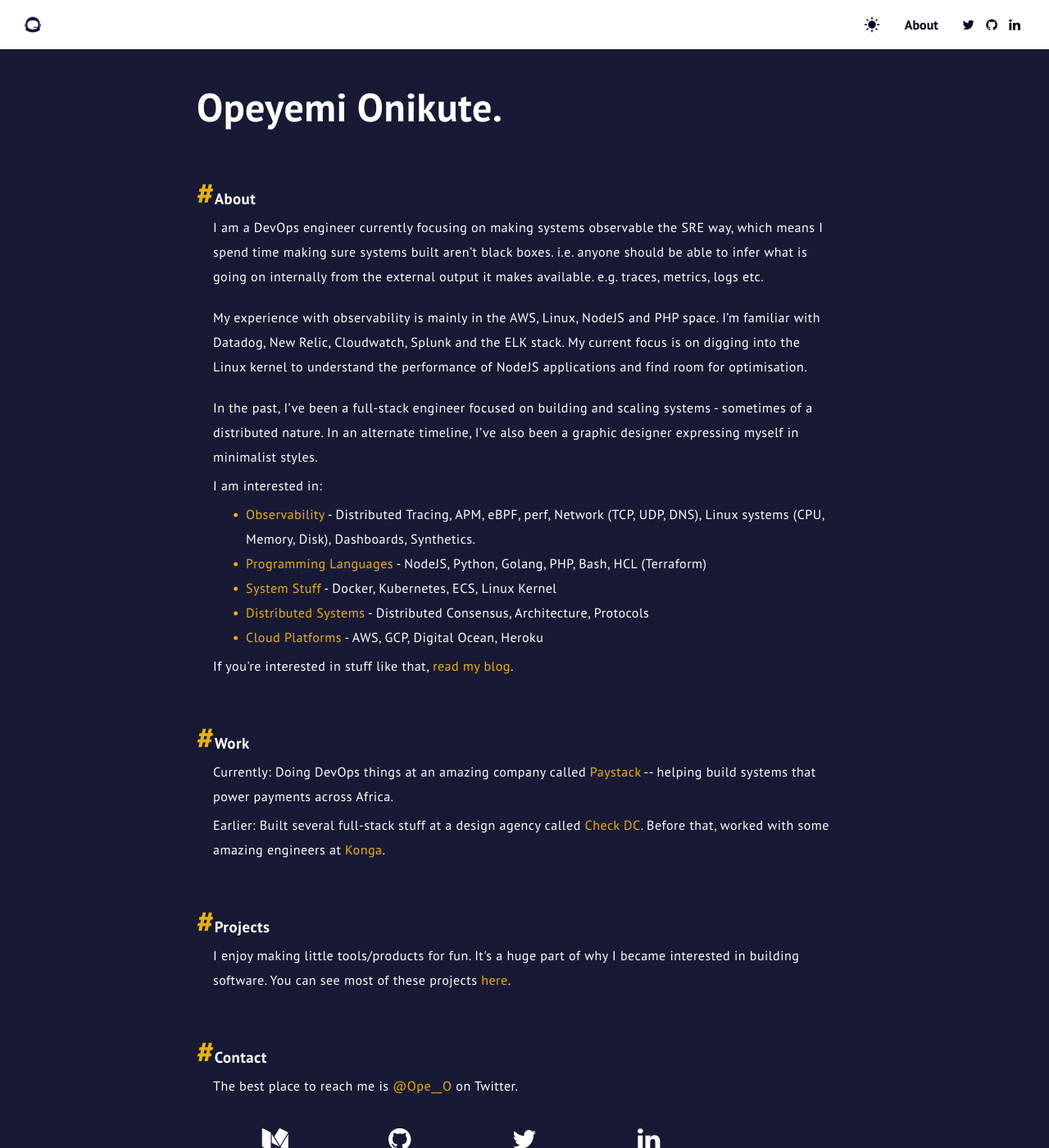
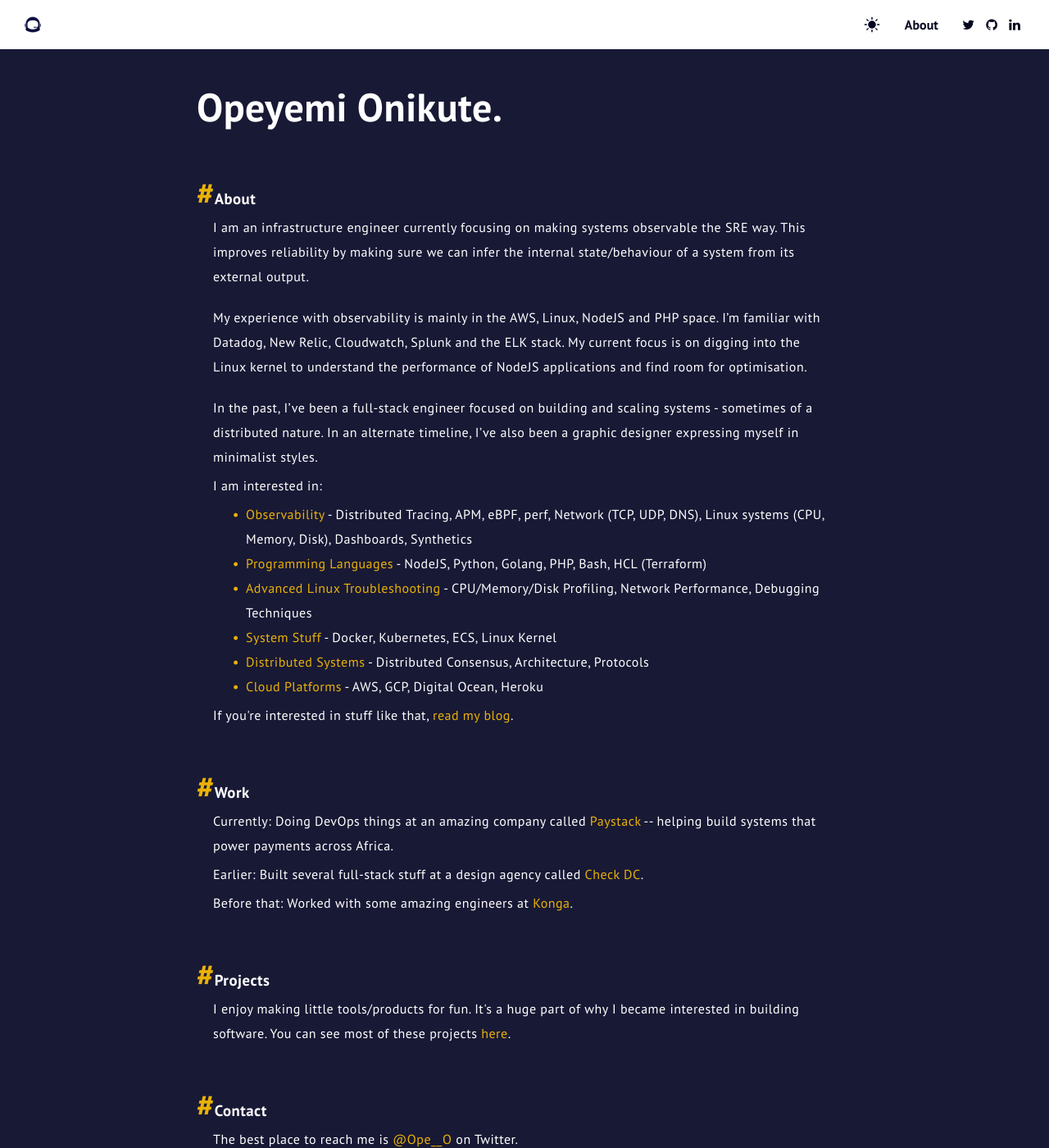
Before and after one commit to OpeOnikute/opeonikute.github.io, a Jekyll site: the page about.html, which Jekyll copies as it is, in a window 1280 px wide and 1400 px high. Shown: the whole window at 82% size. Built offline with Jekyll 4.4.1, drawn with Linux system fonts in a browser that asks for light colours; some of the changed text lies outside the part shown.

Commit message:
update bio

```diff
--- a/about.html
+++ b/about.html
@@ -96,7 +96,7 @@
             </a>
           </div>
           <div class="about-content">
-              <p>I am a DevOps engineer currently focusing on making systems observable the SRE way, which means I spend time making sure systems built aren’t black boxes. i.e. anyone should be able to infer what is going on internally from the external output it makes available. e.g. traces, metrics, logs etc.</p>
+              <p>I am an infrastructure engineer currently focusing on making systems observable the SRE way. This improves reliability by making sure we can infer the internal state/behaviour of a system from its external output.</p>
               <p style="line-height: 10px; font-size: 15px; height: 10px;"></p>
               <p>
                   My experience with observability is mainly in the AWS, Linux, NodeJS and PHP space. I’m familiar with Datadog, New Relic, Cloudwatch, Splunk and the ELK stack. My current focus is on digging into the Linux kernel to understand the performance of NodeJS applications and find room for optimisation.
@@ -107,8 +107,9 @@
               </p>
               <p>I am interested in:</p>
               <ul>
-                <li><span class="colored">Observability</span> - Distributed Tracing, APM, eBPF, perf, Network (TCP, UDP, DNS), Linux systems (CPU, Memory, Disk), Dashboards, Synthetics.</li>
+                <li><span class="colored">Observability</span> - Distributed Tracing, APM, eBPF, perf, Network (TCP, UDP, DNS), Linux systems (CPU, Memory, Disk), Dashboards, Synthetics</li>
                 <li><span class="colored">Programming Languages</span> - NodeJS, Python, Golang, PHP, Bash, HCL (Terraform)</li>
+                <li><span class="colored">Advanced Linux Troubleshooting</span> - CPU/Memory/Disk Profiling, Network Performance, Debugging Techniques</li>
                 <li><span class="colored">System Stuff</span> - Docker, Kubernetes, ECS, Linux Kernel</li>
                 <li><span class="colored">Distributed Systems</span> - Distributed Consensus, Architecture, Protocols</li>
                 <li><span class="colored">Cloud Platforms</span> - AWS, GCP, Digital Ocean, Heroku</li>
@@ -124,7 +125,8 @@
           </div>
           <div class="about-content">
             <p>Currently: Doing DevOps things at an amazing company called <a class="colored" target="_blank" href="https://paystack.com">Paystack</a> -- helping build systems that power payments across Africa.</p>
-            <p>Earlier: Built several full-stack stuff at a design agency called <a class="colored" target="_blank" href="https://check-dc.com">Check DC</a>. Before that, worked with some amazing engineers at <a class="colored" target="_blank" href="https://konga.com">Konga</a>.</p>
+            <p>Earlier: Built several full-stack stuff at a design agency called <a class="colored" target="_blank" href="https://check-dc.com">Check DC</a>.</p>
+            <p>Before that: Worked with some amazing engineers at <a class="colored" target="_blank" href="https://konga.com">Konga</a>.</p>
           </div>
         </li>
         <li class="about-item" id="projects">
```
Also changed, not shown: other parts of about.html (+1 -1 lines).
